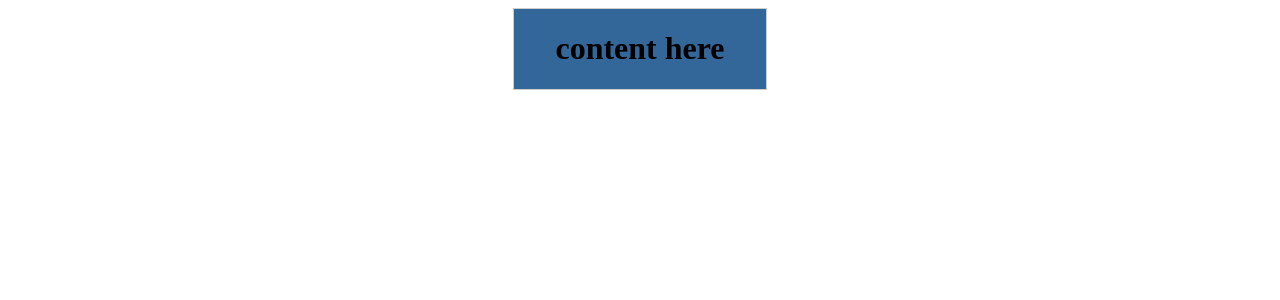
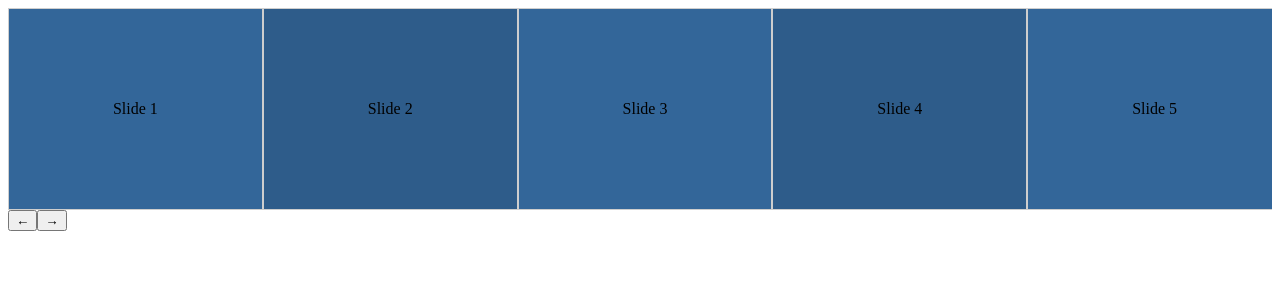
Before and after one commit to endredev/varousel, a Vue app: page / in a window 1280 px wide. Shown: the top 300 px of the page. Built offline with nearby package versions, Linux system fonts and the light colour scheme.

Commit message:
Adding buttons and some styles

```diff
--- a/src/App.vue
+++ b/src/App.vue
@@ -3,8 +3,12 @@
     <carousel
       class="story-carousel story-carousel--colors story-carousel--multiple"
     >
-      <slide class="story-carousel__slide">
-        <h1>content here</h1>
+      <slide
+        class="story-carousel__slide"
+        v-for="{ id, content } in mocks"
+        :key="id"
+      >
+        {{ content }}
       </slide>
     </carousel>
   </div>
--- a/src/components/Carousel.vue
+++ b/src/components/Carousel.vue
@@ -1,6 +1,27 @@
 <template>
-  <div class="carousel">
-    <slot></slot>
+  <div>
+    <!-- Slot for content slides -->
+    <component :is="tag" class="carousel">
+      <slot />
+    </component>
+
+    <!-- Slot for arrows -->
+    <slot name="arrows">
+      <button
+        type="button"
+        class="carousel__arrows carousel__arrows--left"
+        @click="changeSlide(-1)"
+      >
+        ←
+      </button>
+
+      <button
+        class="carousel__arrows carousel__arrows--right"
+        @click="changeSlide(1)"
+      >
+        →
+      </button>
+    </slot>
   </div>
 </template>
 
@@ -8,7 +29,16 @@
 import { Component, Vue } from "vue-property-decorator";
 
 @Component({
-  name: "Carousel"
+  name: "Carousel",
+  props: {
+    /**
+     * Custom tag
+     */
+    tag: {
+      type: String,
+      default: "ul"
+    }
+  }
 })
 export default class Carousel extends Vue {}
 </script>
@@ -16,7 +46,31 @@ export default class Carousel extends Vue {}
 <style lang="scss">
 .carousel {
   display: flex;
-  align-items: center;
-  justify-content: center;
+  overflow-x: scroll;
+  overflow-y: hidden;
+  scroll-snap-type: x mandatory;
+  scroll-behavior: smooth;
+  scrollbar-width: none;
+  -webkit-overflow-scrolling: touch;
+  -ms-overflow-style: none;
+  list-style: none;
+  margin: 0;
+  padding: 0;
+}
+
+.carousel::-webkit-scrollbar {
+  display: none;
+}
+
+.carousel__arrows:disabled {
+  cursor: not-allowed;
+}
+
+.carousel__arrows--left {
+  left: 0;
+}
+
+.carousel__arrows--right {
+  right: 0;
 }
 </style>
--- a/src/components/Slide.vue
+++ b/src/components/Slide.vue
@@ -23,6 +23,7 @@ export default class Slide extends Vue {}
 .slide {
   flex: 0 0 100%;
   height: 100%;
+  min-height: 200px;
   scroll-snap-align: start;
   border: 1px solid #cecece;
   display: flex;
```
